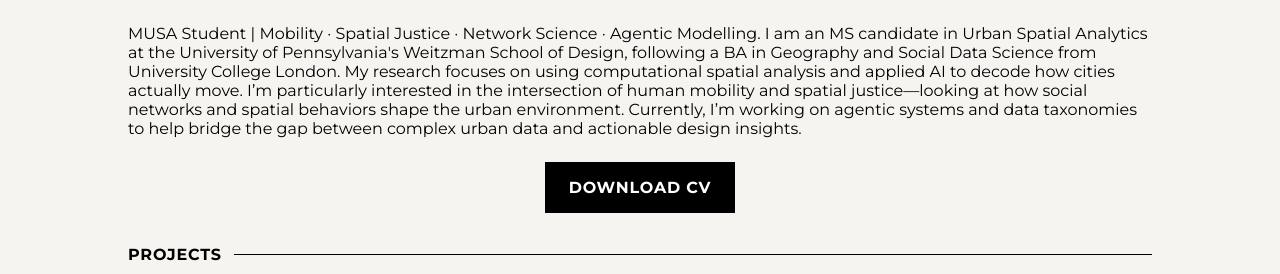
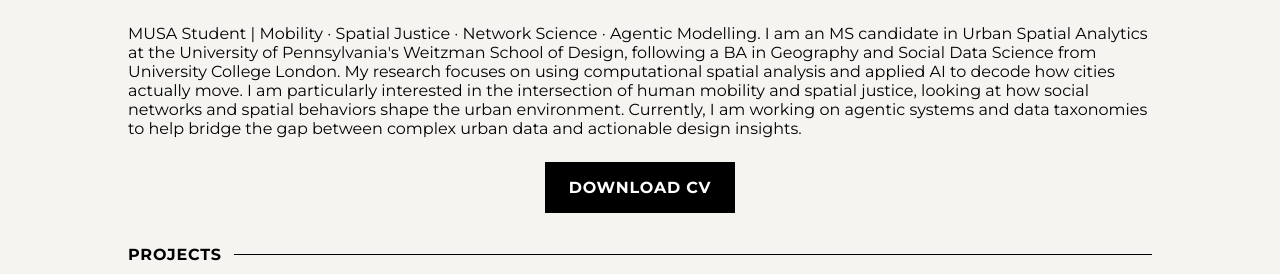
Before and after one commit to lluluciano0505/luciano_musa, a Jekyll site: the page built from index.md, in a window 1280 px wide and 1244 px high. Shown: the part 148-422 px from the top of the window. Built offline with Jekyll 4.4.1, drawn with Linux system fonts in a browser that asks for light colours.

Commit message:
gramma check

```diff
--- a/_data/settings.yml
+++ b/_data/settings.yml
@@ -7,7 +7,7 @@ intro_title: Spatial Data & AI for Smarter Cities
 intro_text: |
   MUSA Student | Mobility · Spatial Justice · Network Science · Agentic Modelling. I am an MS candidate in Urban Spatial Analytics at the University of Pennsylvania's Weitzman School of Design, following a BA in Geography and Social Data Science from University College London.
 
-  My research focuses on using computational spatial analysis and applied AI to decode how cities actually move. I’m particularly interested in the intersection of human mobility and spatial justice—looking at how social networks and spatial behaviors shape the urban environment. Currently, I’m working on agentic systems and data taxonomies to help bridge the gap between complex urban data and actionable design insights.
+  My research focuses on using computational spatial analysis and applied AI to decode how cities actually move. I am particularly interested in the intersection of human mobility and spatial justice, looking at how social networks and spatial behaviors shape the urban environment. Currently, I am working on agentic systems and data taxonomies to help bridge the gap between complex urban data and actionable design insights.
 
 resume: '/assets/files/CV_Jingqi.pdf'
 resume_link_title: Download CV
```
Also changed, not shown: 1 other file.
